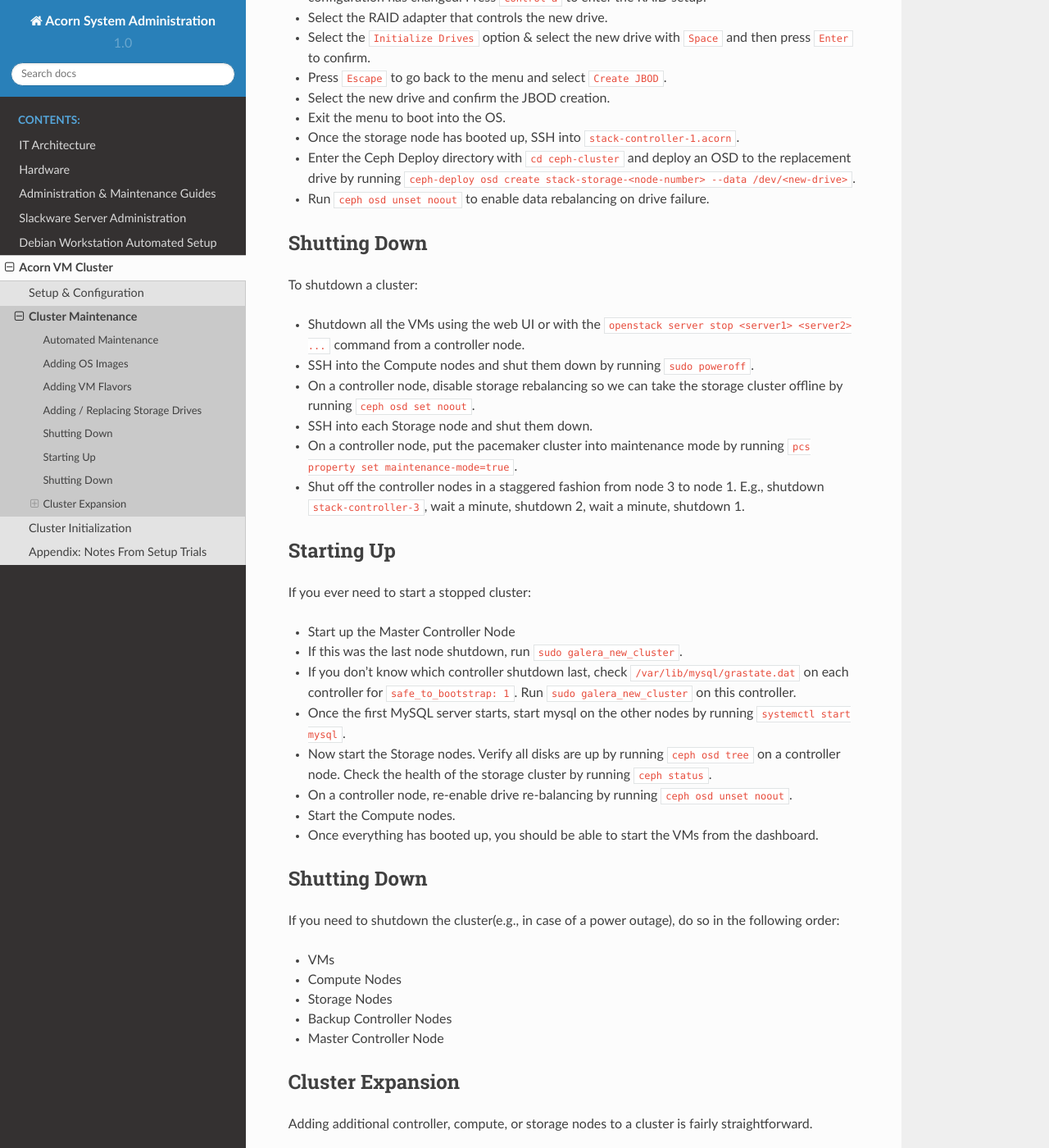
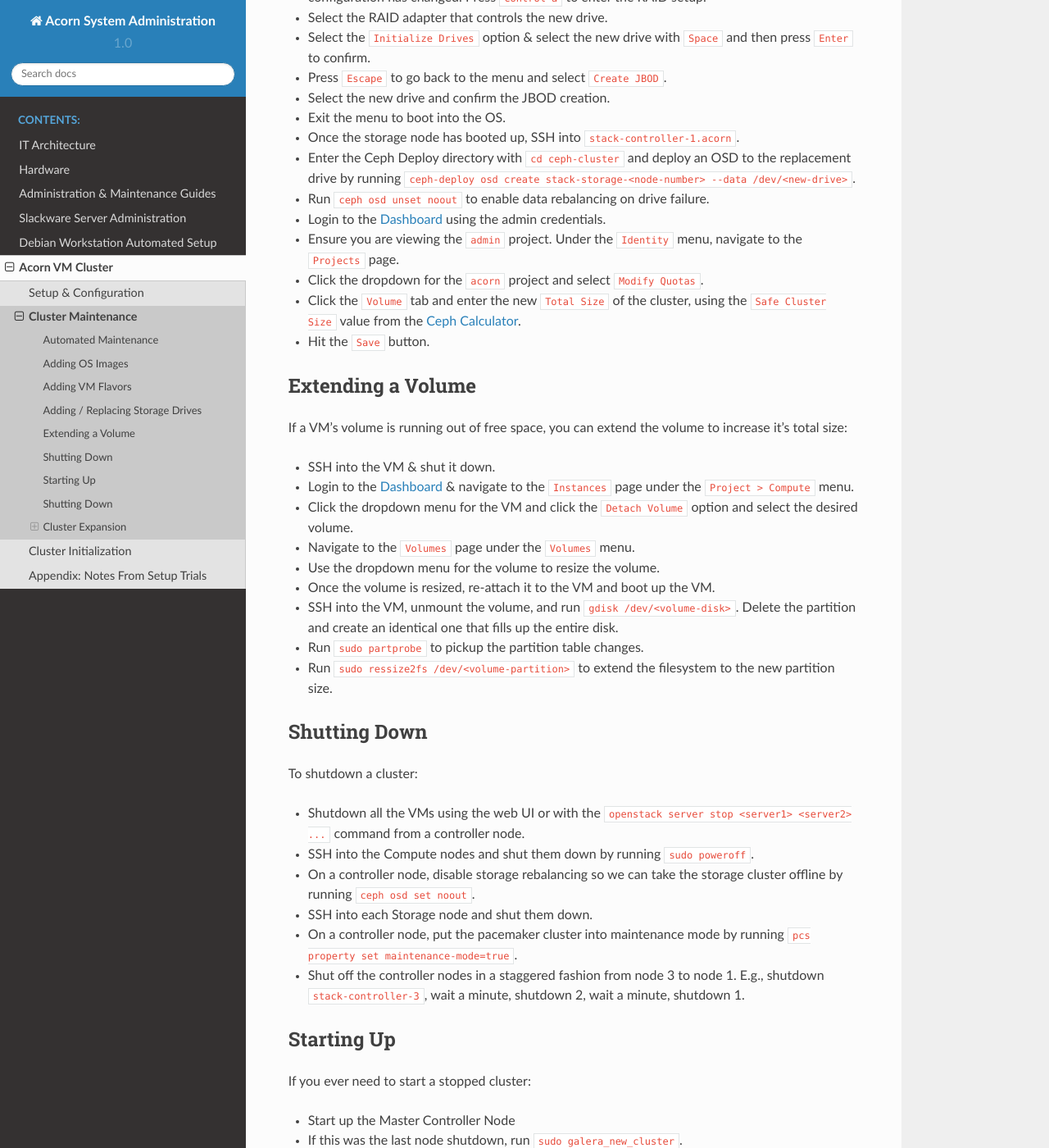
Before and after one commit to prikhi/sysadmintools, a Sphinx documentation site: the page built from docs/source/vm_cluster/maintenance.rst, in a window 1280 px wide and 1400 px high, scrolled down 1479 px. Shown: the whole window at 82% size. Built offline with Sphinx 7.4.7 and the Read the Docs theme 2.0.0, drawn with Linux system fonts in a browser that asks for light colours.

Commit message:
docs: Improve New Cluster Drive, Add Volume Extension Guide

```diff
--- a/docs/source/vm_cluster/maintenance.rst
+++ b/docs/source/vm_cluster/maintenance.rst
@@ -84,6 +84,37 @@ out, & initialize the new JBOD drive:
   the replacement drive by running ``ceph-deploy osd create
   stack-storage-<node-number> --data /dev/<new-drive>``.
 * Run ``ceph osd unset noout`` to enable data rebalancing on drive failure.
+* Login to the `Dashboard`_ using the admin credentials.
+* Ensure you are viewing the ``admin`` project. Under the ``Identity`` menu,
+  navigate to the ``Projects`` page.
+* Click the dropdown for the ``acorn`` project and select ``Modify Quotas``.
+* Click the ``Volume`` tab and enter the new ``Total Size`` of the cluster,
+  using the ``Safe Cluster Size`` value from the `Ceph Calculator`_.
+* Hit the ``Save`` button.
+
+.. _Ceph Calculator:                https://florian.ca/ceph-calculator/
+
+
+Extending a Volume
+===================
+
+If a VM's volume is running out of free space, you can extend the volume to
+increase it's total size:
+
+* SSH into the VM & shut it down.
+* Login to the `Dashboard`_ & navigate to the ``Instances`` page under the
+  ``Project > Compute`` menu.
+* Click the dropdown menu for the VM and click the ``Detach Volume`` option and
+  select the desired volume.
+* Navigate to the ``Volumes`` page under the ``Volumes`` menu.
+* Use the dropdown menu for the volume to resize the volume.
+* Once the volume is resized, re-attach it to the VM and boot up the VM.
+* SSH into the VM, unmount the volume, and run ``gdisk /dev/<volume-disk>``.
+  Delete the partition and create an identical one that fills up the entire
+  disk.
+* Run ``sudo partprobe`` to pickup the partition table changes.
+* Run ``sudo ressize2fs /dev/<volume-partition>`` to extend the filesystem to
+  the new partition size.
 
 
 Shutting Down
```
